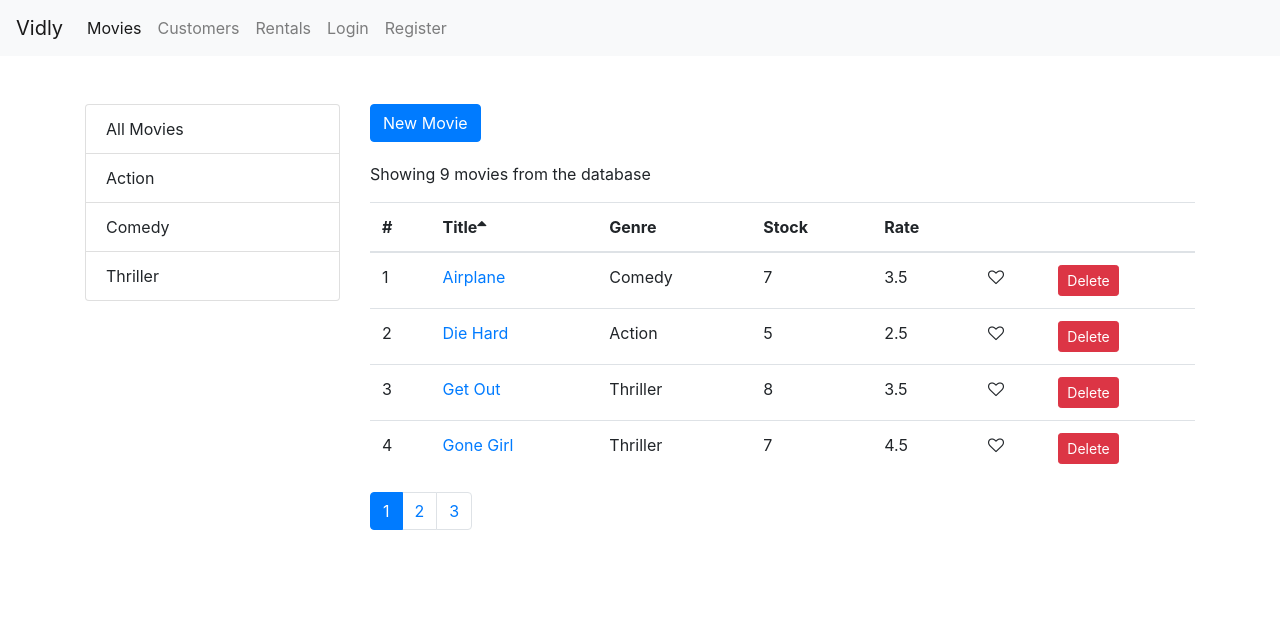
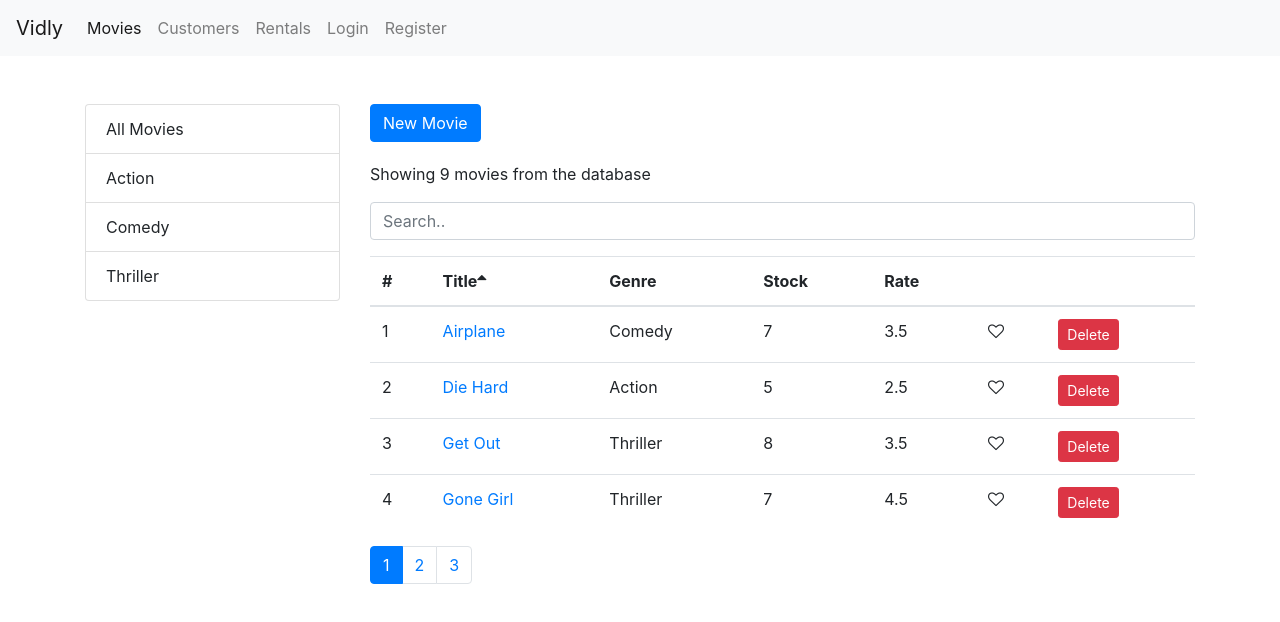
Before and after one commit to cristianeto/vidly, a React (Create React App) app: page /movies in a window 1280 px wide. Shown: the top 622 px of the page. Built offline with nearby package versions, Linux system fonts and the light colour scheme.

Commit message:
SearchBox

```diff
--- a/src/components/Movies.jsx
+++ b/src/components/Movies.jsx
@@ -7,12 +7,15 @@
 import { getGenres } from "../services/fakeGenreService";
 import _ from "lodash";
 import { Link } from "react-router-dom";
+import SearchBox from "./searchBox";
 
 class Movies extends Component {
   state = {
     movies: [],
     genres: [],
     pageSize: 4,
+    searchQuery: "",
+    selectedGenre: null,
     currentPage: 1,
     sortColumn: { path: "title", order: "asc" }
   };
@@ -42,7 +45,11 @@
   };
 
   handleGenreSelect = genre => {
-    this.setState({ selectedGenre: genre, currentPage: 1 });
+    this.setState({ selectedGenre: genre, searchQuery: "", currentPage: 1 });
+  };
+
+  handleSearch = query => {
+    this.setState({ searchQuery: query, selectedGenre: null, currentPage: 1 });
   };
 
   handleSort = sortColumn => {
@@ -53,14 +60,19 @@
     const {
       pageSize,
       currentPage,
+      sortColumn,
       selectedGenre,
-      movies: allMovies,
-      sortColumn
+      searchQuery,
+      movies: allMovies
     } = this.state;
-    const filtered =
-      selectedGenre && selectedGenre._id
-        ? allMovies.filter(m => m.genre._id === selectedGenre._id)
-        : allMovies;
+
+    let filtered = allMovies;
+    if (searchQuery)
+      filtered = allMovies.filter(m =>
+        m.title.toLowerCase().startsWith(searchQuery.toLowerCase())
+      );
+    else if (selectedGenre && selectedGenre._id)
+      filtered = allMovies.filter(m => m.genre._id === selectedGenre._id);
 
     const sorted = _.orderBy(filtered, [sortColumn.path], [sortColumn.order]);
 
@@ -71,7 +83,7 @@
 
   render() {
     const { length: count } = this.state.movies;
-    const { pageSize, currentPage, sortColumn } = this.state;
+    const { pageSize, currentPage, sortColumn, searchQuery } = this.state;
     if (count === 0)
       return <p className="row m-3">There are no movies in the database!</p>;
 
@@ -94,6 +106,10 @@
             New Movie
           </Link>
           <p>Showing {totalCount} movies from the database</p>
+          <SearchBox
+            value={searchQuery}
+            onChange={this.handleSearch}
+          ></SearchBox>
           <MoviesTable
             movies={movies}
             onLike={this.handleLike}
--- /dev/null
+++ b/src/components/searchBox.jsx
@@ -0,0 +1,16 @@
+import React from "react";
+
+const SearchBox = ({ value, onChange }) => {
+  return (
+    <input
+      type="text"
+      name="query"
+      className="form-control my-3"
+      placeholder="Search.."
+      value={value}
+      onChange={e => onChange(e.currentTarget.value)}
+    />
+  );
+};
+
+export default SearchBox;
```
